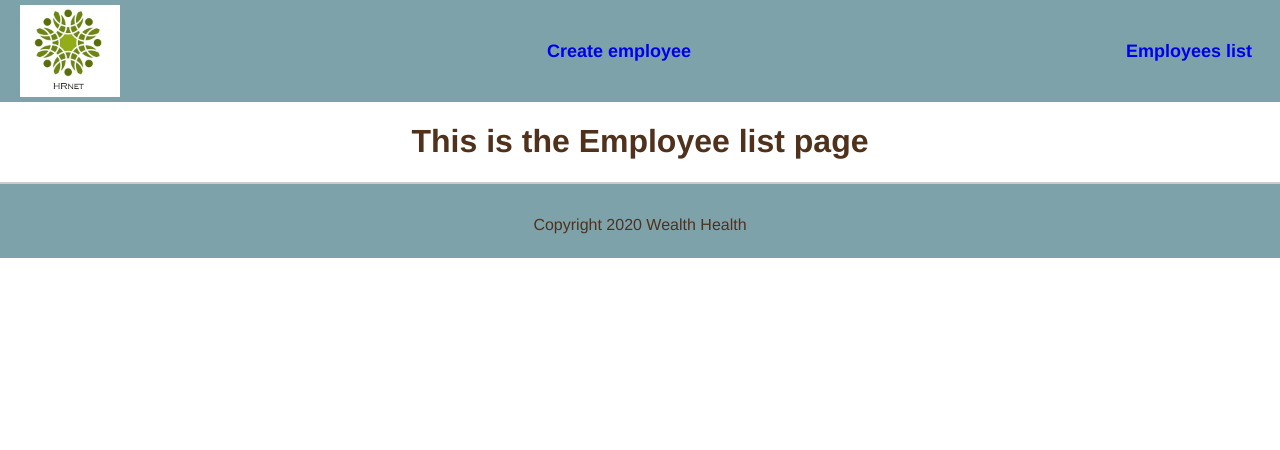
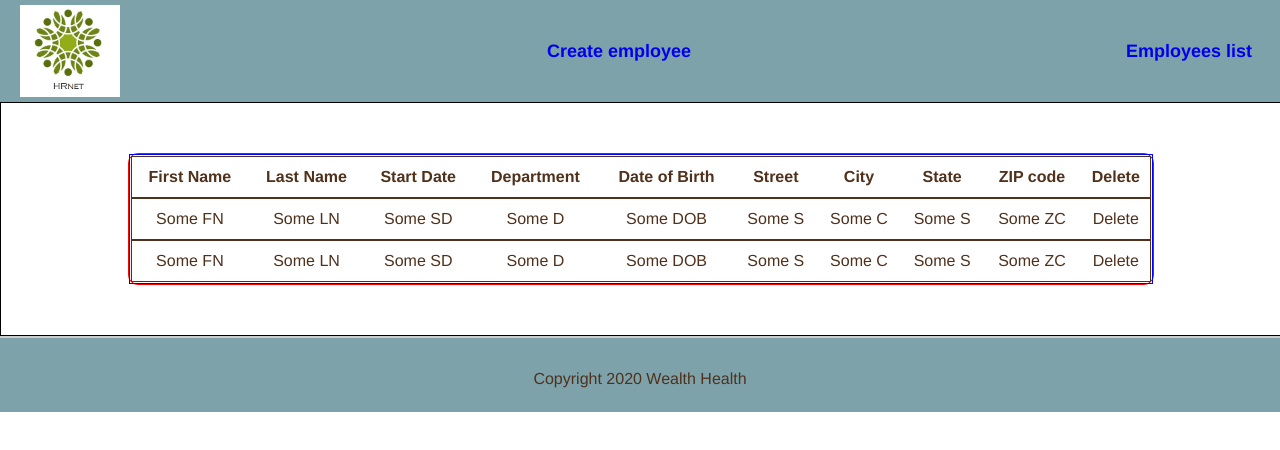
Before and after one commit to Romain-6793/RomainClaudot_HRNET, a React (Create React App) app: page /list in a window 1280 px wide. Shown: the top 450 px of the page. Built offline with nearby package versions, Linux system fonts and the light colour scheme.

Commit message:
redux toolkit installed

```diff
--- a/package.json
+++ b/package.json
@@ -3,6 +3,7 @@
   "version": "0.1.0",
   "private": true,
   "dependencies": {
+    "@reduxjs/toolkit": "^1.9.2",
     "@testing-library/jest-dom": "^5.16.5",
     "@testing-library/react": "^13.4.0",
     "@testing-library/user-event": "^13.5.0",
--- a/src/pages/CreateEmployee/CreateEmployee.jsx
+++ b/src/pages/CreateEmployee/CreateEmployee.jsx
@@ -1,7 +1,7 @@
+import {useState} from "react"
 import styled from "styled-components"
 import colors from "../../utils/style/colors"
 import SelectState from "../../components/SelectState/SelectState"
-
 
 const PageContainer = styled.div`
 width: 100%;
@@ -40,32 +40,56 @@ cursor: pointer;
 `
 
 function CreateEmployee () {
+
+    const [user, setUser] = useState({
+        firstName : "",
+        lastName : "",
+        dateOfBirth : "",
+        startDate: "",
+        street : "",
+        city : "",
+        state : null,
+        zipCode : "",
+        department : null,
+    })
+
+    console.log(user)
+
+
     return (
         <PageContainer>
             <FormContainer>
                 <StyledTitle>Create employee</StyledTitle>
                 <form action="#" id="create-employee">
-                    <label for="first-name">First Name</label><br></br>
-                    <input type="text" id="first-name" /><br></br>
-                    <label for="last-name">Last Name</label><br></br>
-                    <input type="text" id="last-name" /><br></br>
-                    <label for="date-of-birth">Date of Birth</label><br></br>
-                    <input id="date-of-birth" type="text" /><br></br>
-                    <label for="start-date">Start Date</label><br></br>
-                    <input id="start-date" type="text" /><br></br>
-                    <fieldset class="address">
+                    <label htmlFor="first-name">First Name</label><br></br>
+                    <input type="text" id="first-name" onChange={(e) => setUser({...user, firstName:e.target.value})}/>
+                    <br></br>
+                    <label htmlFor="last-name">Last Name</label><br></br>
+                    <input type="text" id="last-name" onChange={(e) => setUser({...user, lastName:e.target.value})}/>
+                    <br></br>
+                    <label htmlFor="date-of-birth">Date of Birth</label><br></br>
+                    <input id="date-of-birth" type="date" onChange={(e) => setUser({...user, dateOfBirth:e.target.value})}/>
+                    <br></br>
+                    <label htmlFor="start-date">Start Date</label><br></br>
+                    <input id="start-date" type="date" onChange={(e) => setUser({...user, startDate:e.target.value})}/>
+                    <br></br>
+                    <fieldset className="address">
                         <legend>Address</legend>
-                        <label for="street">Street</label><br></br>
-                        <input id="street" type="text" /><br></br>
-                        <label for="city">City</label><br></br>
-                        <input id="city" type="text" /><br></br>
-                        <label for="state">State</label><br></br>
-                        <SelectState id="state"></SelectState><br></br>
-                        <label for="zip-code">Zip Code</label><br></br>
-                        <input id="zip-code" type="number" /><br></br>
+                        <label htmlFor="street">Street</label><br></br>
+                        <input id="street" type="text" onChange={(e) => setUser({...user, street:e.target.value})}/>
+                        <br></br>
+                        <label htmlFor="city">City</label><br></br>
+                        <input id="city" type="text" onChange={(e) => setUser({...user, city:e.target.value})}/>
+                        <br></br>
+                        <label htmlFor="state">State</label><br></br>
+                        <SelectState id="state" onChange={(e) => setUser({...user, state:e.target.value})}>
+                        </SelectState><br></br>
+                        <label htmlFor="zip-code">Zip Code</label><br></br>
+                        <input id="zip-code" type="number" onChange={(e) => setUser({...user, zipCode:e.target.value})}/>
+                        <br></br>
                     </fieldset>
-                    <label for="department">Department</label><br></br>
-                        <select name="department" id="department">
+                    <label htmlFor="department">Department</label><br></br>
+                        <select name="department" id="department" onChange={(e) => setUser({...user, department:e.target.value})}>
                             <option>Sales</option>
                             <option>Marketing</option>
                             <option>Engineering</option>
--- a/src/pages/EmployeeList/EmployeeList.jsx
+++ b/src/pages/EmployeeList/EmployeeList.jsx
@@ -1,7 +1,88 @@
+import styled from "styled-components"
+import colors from "../../utils/style/colors"
+
+
+const PageContainer = styled.div`
+width: 100%;
+display: flex;
+flex-flow: column wrap;
+align-items: center;
+border: 1px solid black;
+`
+const TableContainer = styled.div`
+width: 80%;
+margin-top: 50px;
+margin-bottom: 50px;
+color: ${colors.globaltext};
+border-radius: 10px;
+border: 1px solid red;
+`
+
+const StyledTable = styled.table`
+width: 100%;
+border: 1px solid blue;
+`
+
+const StyledThead = styled.thead`
+border: 1px solid black;
+margin-bottom: 50px;
+`
+
+const StyledRow = styled.tr`
+height: 40px;
+border: 1px solid black;
+outline: thin solid;
+`
+
 
 function EmployeeList () {
     return (
-        <h1>This is the Employee list page</h1>
+        <PageContainer>
+            <TableContainer>
+                <StyledTable>
+                    <StyledThead>
+                        <StyledRow>
+                            <th>First Name</th>
+                            <th>Last Name</th>
+                            <th>Start Date</th>
+                            <th>Department</th>
+                            <th>Date of Birth</th>
+                            <th>Street</th>
+                            <th>City</th>
+                            <th>State</th>
+                            <th>ZIP code</th>
+                            <th>Delete</th>
+                        </StyledRow>
+                    </StyledThead>
+                    <tbody>
+                        <StyledRow>
+                            <td>Some FN</td>
+                            <td>Some LN</td>
+                            <td>Some SD</td>
+                            <td>Some D</td>
+                            <td>Some DOB</td>
+                            <td>Some S</td>
+                            <td>Some C</td>
+                            <td>Some S</td>
+                            <td>Some ZC</td>
+                            <td>Delete</td>
+                        </StyledRow>
+                        <StyledRow>
+                            <td>Some FN</td>
+                            <td>Some LN</td>
+                            <td>Some SD</td>
+                            <td>Some D</td>
+                            <td>Some DOB</td>
+                            <td>Some S</td>
+                            <td>Some C</td>
+                            <td>Some S</td>
+                            <td>Some ZC</td>
+                            <td>Delete</td>
+                        </StyledRow>
+                    </tbody>
+                </StyledTable>
+            </TableContainer>
+        </PageContainer>
     )
 }
 
--- /dev/null
+++ b/src/slices/userSlice.js
@@ -0,0 +1,21 @@
+import { createSlice, createAsyncThunk } from '@reduxjs/toolkit'
+
+const initialState = {
+    firstName: "",
+    lastName: "",
+    dateOfBirth: "",
+    startDate: "",
+    street: "",
+    city: "",
+    state: null,
+    zipCode: "",
+    department: null,
+}
+
+const userSlice = createSlice({
+    name: "user",
+    initialState,
+    reducers: {},
+})
+
+export default userSlice.reducer
--- a/src/utils/store.js
+++ b/src/utils/store.js
@@ -0,0 +1,8 @@
+import { configureStore } from '@reduxjs/toolkit'
+import userReducer from '../slices/userSlice'
+
+export default configureStore({
+    reducer: {
+        user: userReducer,
+    },
+})
```
Also changed, not shown: src/index.jsx (+4 -4 lines), 1 other file (tests, documents, lock files or other folders).
